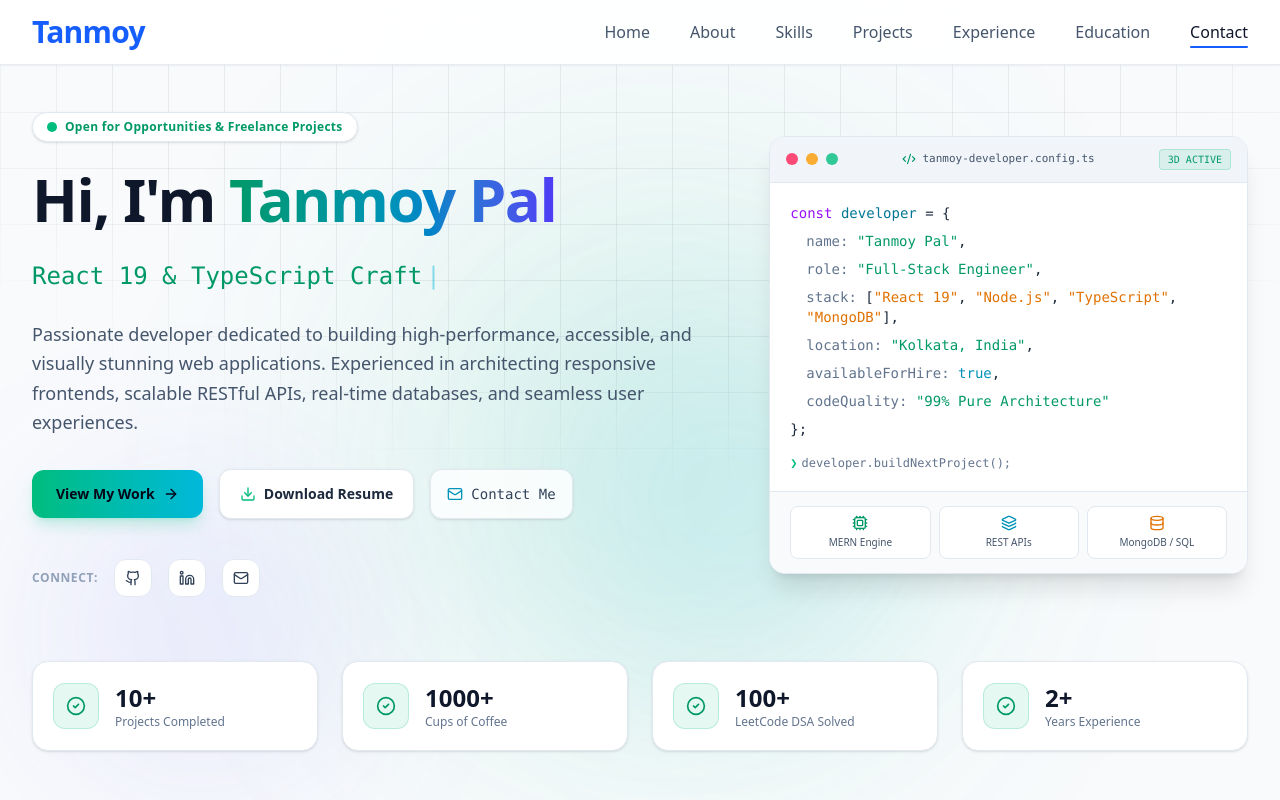
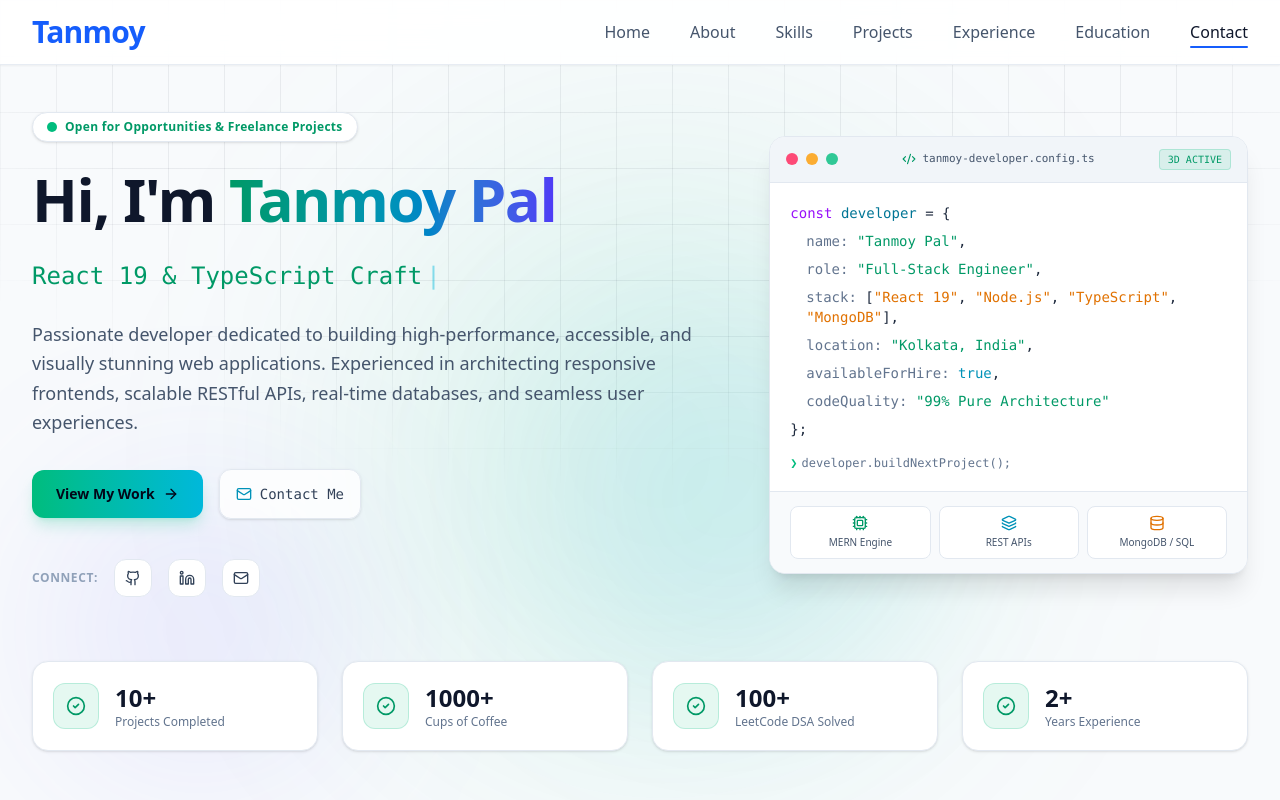
Before and after one commit to Tanmoy052/tanmoy_portfolio, a React (Vite) app: page / in a window 1280 px wide. Shown: the top 800 px of the page. Built offline with nearby package versions, Linux system fonts and the light colour scheme.

Commit message:
remove: Download Resume button from Hero section

```diff
--- a/src/components/Hero.tsx
+++ b/src/components/Hero.tsx
@@ -215,16 +215,6 @@ export const Hero: React.FC<HeroProps> = ({ onOpenResume }) => {
                 </span>
               </motion.a>
 
-              <motion.button
-                onClick={onOpenResume}
-                whileHover={{ scale: 1.04, y: -2 }}
-                whileTap={{ scale: 0.98 }}
-                id="hero-download-resume-btn"
-                className="flex items-center justify-center gap-2 px-5 py-3.5 rounded-xl bg-white text-slate-800 border border-slate-200 hover:border-emerald-500/50 hover:text-emerald-600 text-sm font-semibold transition-all shadow-sm cursor-pointer"
-              >
-                <Download className="w-4 h-4 text-emerald-500" />
-                Download Resume
-              </motion.button>
 
               <motion.a
                 href="#contact"
```
